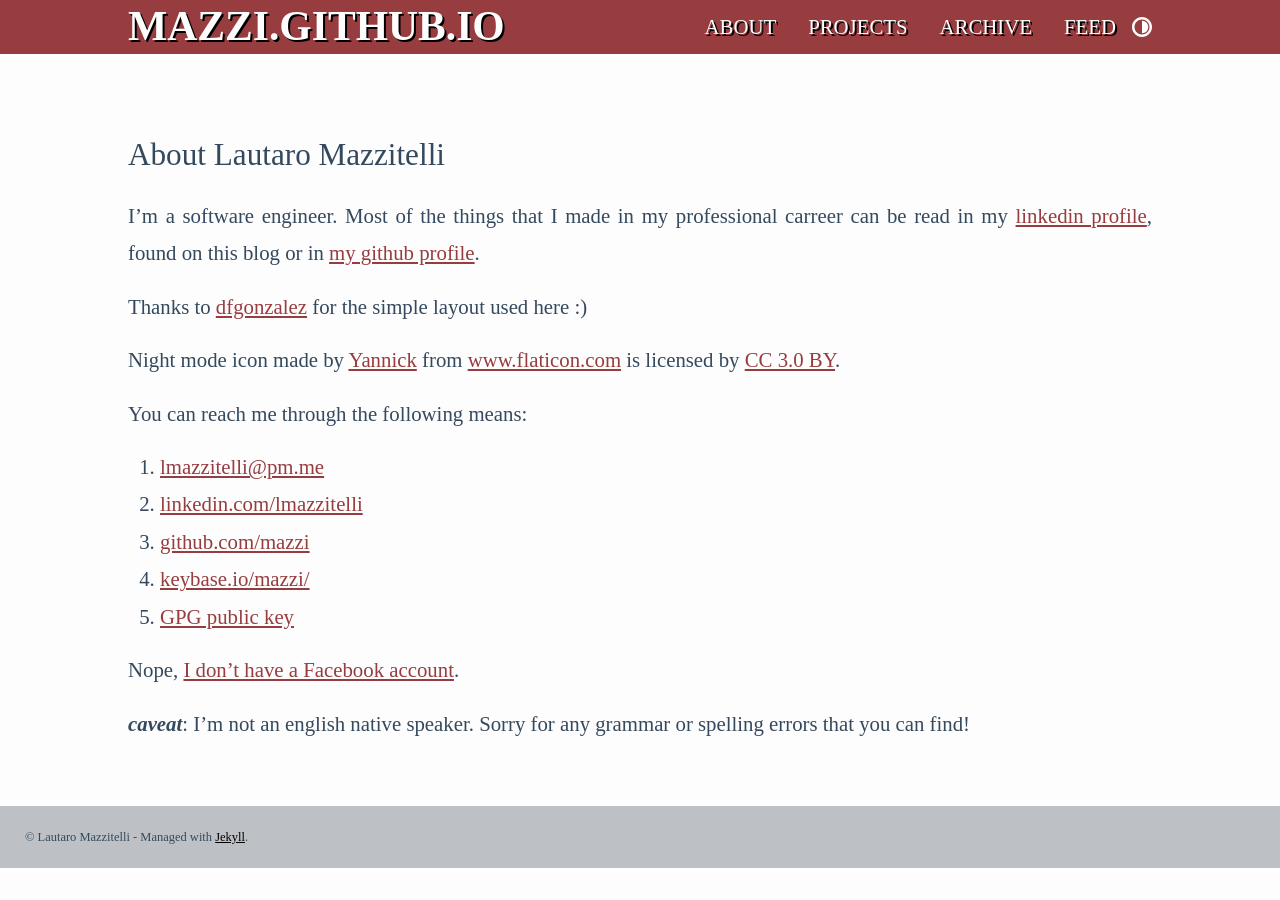
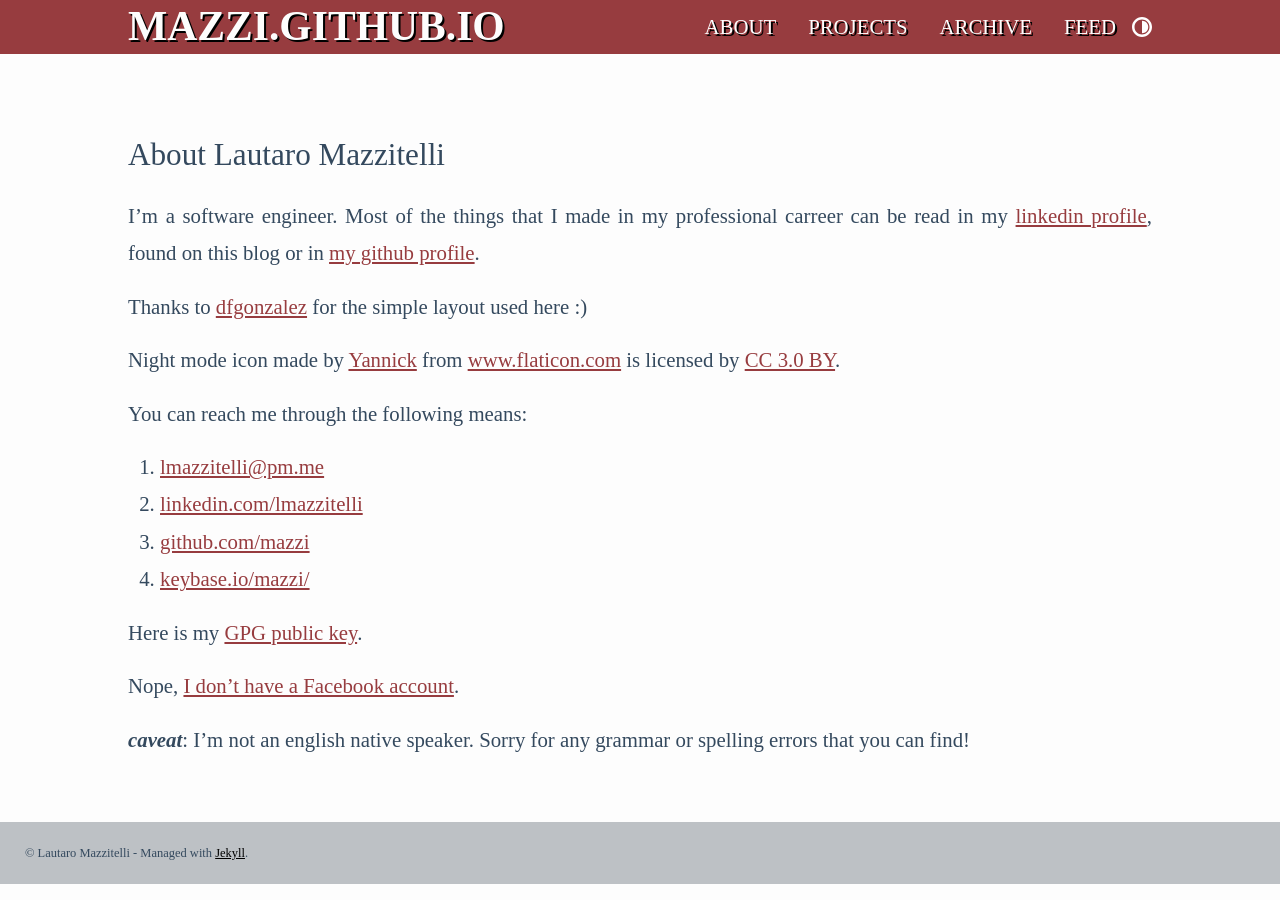
Before and after one commit to mazzi/mazzi.github.com, a Jekyll site: the page built from about.md, in a window 1280 px wide. Built offline with Jekyll 4.4.1, drawn with Linux system fonts in a browser that asks for light colours.

Commit message:
GPG key link updated

```diff
--- a/about.md
+++ b/about.md
@@ -16,7 +16,9 @@ You can reach me through the following means:
 2. [linkedin.com/lmazzitelli](https://www.linkedin.com/in/lmazzitelli)
 3. [github.com/mazzi](https://www.github.com/mazzi)
 4. [keybase.io/mazzi/](https://keybase.io/mazzi/)
-5. [GPG public key](https://mazzi.github.io/lmazzitelli.asc)
+
+
+Here is my [GPG public key](./lmazzitelli.asc).
 
 Nope, [I don't have a Facebook account](http://edition.cnn.com/2013/02/25/opinion/rushkoff-why-im-quitting-facebook).
 
```
